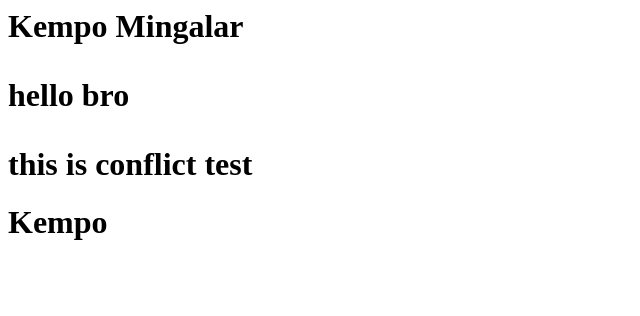
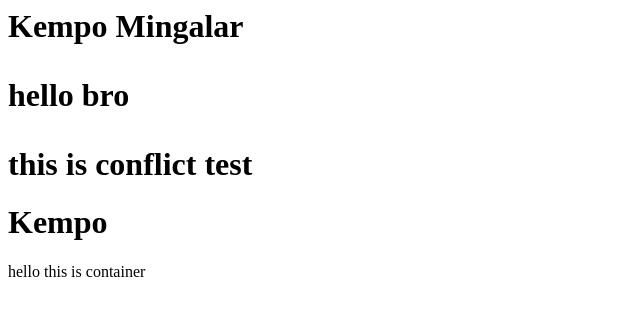
Before and after one commit to T8et/branch, a plain HTML site: page index.html in a window 1280 px wide. Shown: the whole page, without its empty margins (0-640 px from the left). Drawn offline with Linux system fonts and the light colour scheme.

Commit message:
hello added

```diff
--- a/index.html
+++ b/index.html
@@ -3,3 +3,7 @@
 <p>hello bro</p>
 this is conflict test
 <h1>Kempo</h1>
+
+<div class="container">
+    hello this is container
+</div>
```
